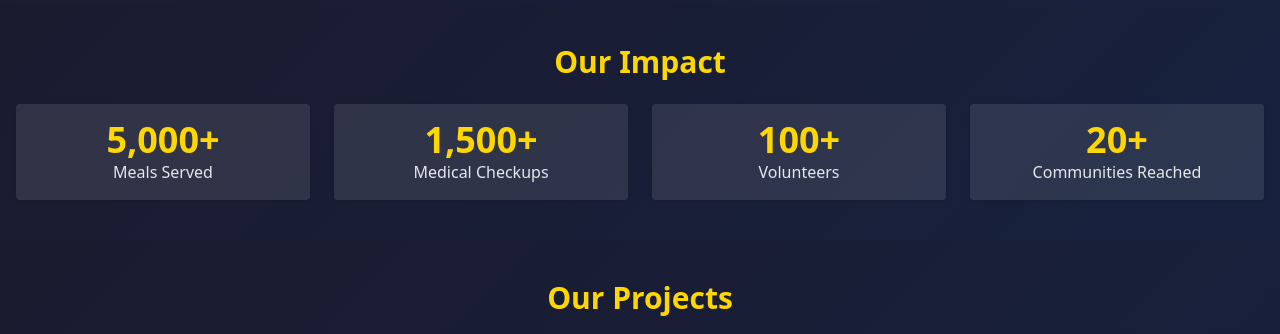
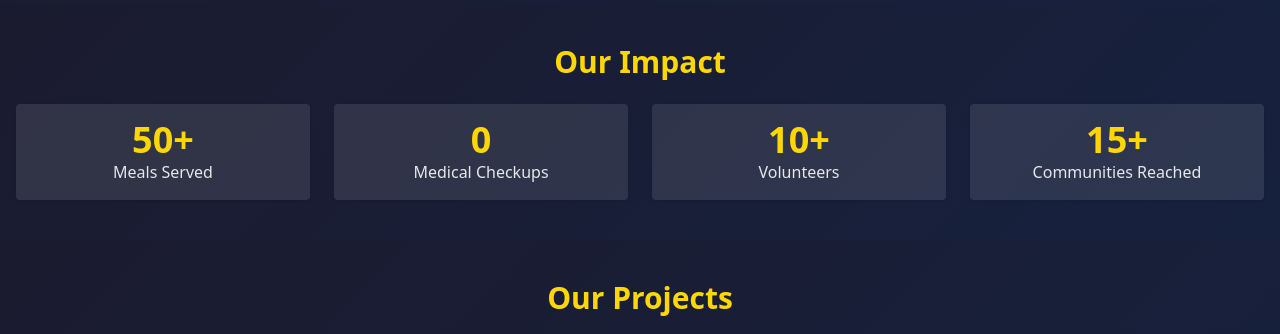
Before and after one commit to Fakeee35/Front-srf, a website: page public/index.html in a window 1280 px wide. Shown: the part 900-1234 px from the top of the page. Drawn offline with nearby package versions, Linux system fonts and the light colour scheme; no server answers.

Commit message:
Update index.html

```diff
--- a/public/index.html
+++ b/public/index.html
@@ -148,19 +148,19 @@
       <h2 class="text-3xl font-bold text-secondary mb-6">Our Impact</h2>
       <div class="grid grid-cols-2 md:grid-cols-4 gap-6 text-center">
         <div class="bg-white/10 rounded shadow p-4" data-aos="fade-right">
-          <p class="text-4xl font-bold text-secondary">5,000+</p>
+          <p class="text-4xl font-bold text-secondary">50+</p>
           <p class="text-gray-200">Meals Served</p>
         </div>
         <div class="bg-white/10 rounded shadow p-4" data-aos="fade-up">
-          <p class="text-4xl font-bold text-secondary">1,500+</p>
+          <p class="text-4xl font-bold text-secondary">0</p>
           <p class="text-gray-200">Medical Checkups</p>
         </div>
         <div class="bg-white/10 rounded shadow p-4" data-aos="fade-down">
-          <p class="text-4xl font-bold text-secondary">100+</p>
+          <p class="text-4xl font-bold text-secondary">10+</p>
           <p class="text-gray-200">Volunteers</p>
         </div>
         <div class="bg-white/10 rounded shadow p-4" data-aos="fade-left">
-          <p class="text-4xl font-bold text-secondary">20+</p>
+          <p class="text-4xl font-bold text-secondary">15+</p>
           <p class="text-gray-200">Communities Reached</p>
         </div>
       </div>
@@ -280,7 +280,7 @@
         <!-- Foundation -->
         <div class="w-full lg:w-1/4 px-4 mb-8 lg:mb-0">
           <h3 class="text-xl font-bold text-secondary mb-4">Sagar Ratan Foundation</h3>
-          <p class="text-sm mb-4">Creating hope and opportunity through community-led action across India.</p>
+          <p class="text-sm mb-4">caring beyond boundaries.</p>
           <div class="flex space-x-3">
             <a href="#" class="w-9 h-9 rounded-full bg-white/10 flex items-center justify-center hover:bg-secondary hover:text-gray-800 transition"><i class="fab fa-facebook-f"></i></a>
             <a href="#" class="w-9 h-9 rounded-full bg-white/10 flex items-center justify-center hover:bg-secondary hover:text-gray-800 transition"><i class="fab fa-twitter"></i></a>
```
